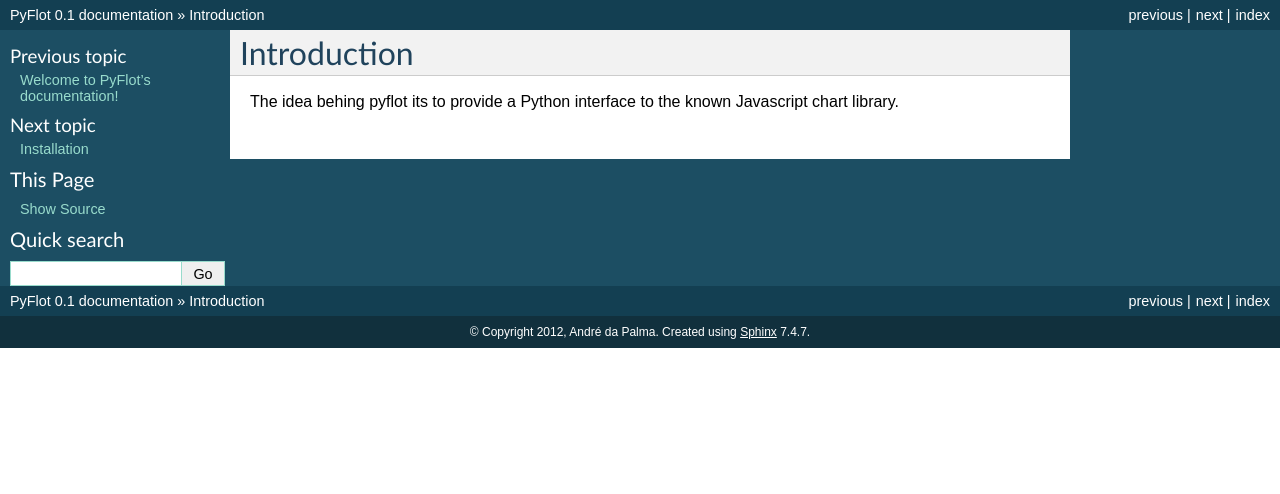
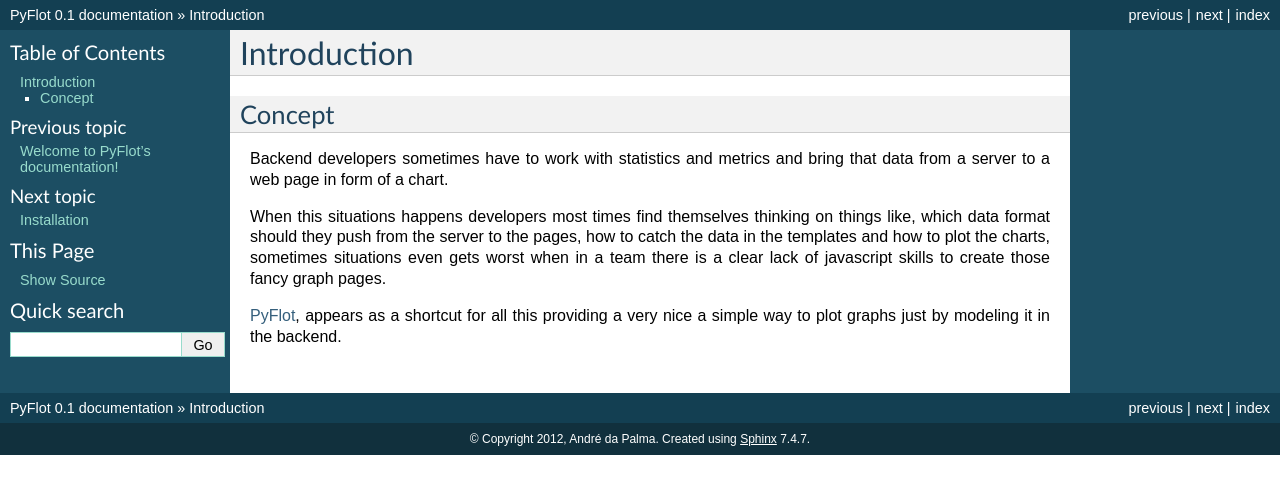
Before and after one commit to andrefsp/pyflot, a Sphinx documentation site: the page built from docs/introduction.rst, in a window 1280 px wide. Shown: the top 494 px of the page. Built offline with Sphinx 7.4.7, drawn with Linux system fonts in a browser that asks for light colours.

Commit message:
[docs] Wrote the introduction concept

```diff
--- a/docs/index.rst
+++ b/docs/index.rst
@@ -5,6 +5,10 @@
 
 Welcome to PyFlot's documentation!
 ==================================
+
+PyFlot provides an interface from Python to flot_.
+
+.. _flot: http://www.flotcharts.org
 
 Contents:
 
--- a/docs/introduction.rst
+++ b/docs/introduction.rst
@@ -2,4 +2,13 @@
 Introduction
 ============
 
-The idea behing pyflot its to provide a Python interface to the known Javascript chart library.
+Concept
+-------
+
+Backend developers sometimes have to work with statistics and metrics and bring that data from a server to a web page in form of a chart.
+
+When this  situations happens developers most times find themselves thinking on things like, which data format should they push from the server to the pages, how to catch the data in the templates and how to plot the charts, sometimes situations even gets worst when in a team there is a clear lack of javascript skills to create those fancy graph pages.
+
+PyFlot_, appears as a shortcut for all this providing a very nice a simple way to plot graphs just by modeling it in the backend.
+
+.. _PyFlot: http://pypi.python.org/pypi/PyFlot/
```
